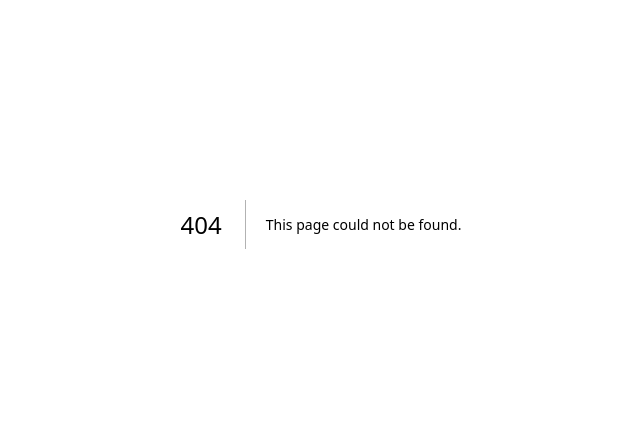
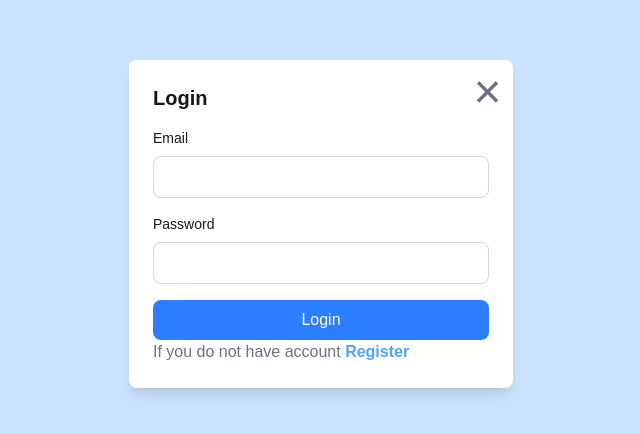
Before and after one commit to ajaythink/voice_counter_project, a Next.js app: page /components/loginmodel in a window 1280 px wide. Before the commit this address had no page. Shown: the part 176-610 px from the top of the page, without its empty margins (319-959 px from the left). Built offline with nearby package versions, Linux system fonts and the light colour scheme.

Commit message:
login page locan change and login frontend data sowing in browser console log

```diff
--- a/src/app/api/register/route.js
+++ b/src/app/api/register/route.js
@@ -7,19 +7,19 @@ export const POST = async (NextRequest) => {
     const body = await NextRequest.json();
     const { name, email, password } = body;
 
-
     if (!name || !email || !password) {
-      return new Response.json("All fields are required", { status: 400 });
+      return new Response(
+        JSON.stringify({ message: "All fields are required" }),
+        { status: 400, headers: { "Content-Type": "application/json" } }
+      );
     }
 
     const existingUser = await User.findOne({ email: email });
     if (existingUser) {
-      return new Response(
-        JSON.stringify(
-          { message: "User already exists" },
-          { status: 409, headers: { "Content-Type": "application/json" } }
-        )
-      );
+      return new Response(JSON.stringify({ message: "User already exists" }), {
+        status: 409,
+        headers: { "Content-Type": "application/json" },
+      });
     }
 
     const newUser = new User({
--- a/src/app/components/loginmodel.js
+++ b/src/app/components/loginmodel/page.js
@@ -1,4 +1,23 @@
-const loginmodel = ({onClose, setRegisterPopModel}) => {
+"use client";
+import React, {useState} from "react";
+
+const defaultValue = {
+  email: "",
+  password: "",
+};
+
+
+const Loginmodel = ({onClose, setRegisterPopModel}) => {
+  const [defaultData, setDefaultData] = useState(defaultValue);
+  const onValueChange = (e) => {
+    setDefaultData({ ...defaultData, [e.target.name]: e.target.value });
+  }
+
+  const onLogin = async (e) => {
+    e.preventDefault();
+    console.log("defaultData: ", defaultData);
+  }
+
   return (
     <>
       <div className="fixed inset-0 bg-blue-200/80 flex items-center justify-center z-50">
@@ -14,6 +33,9 @@ const loginmodel = ({onClose, setRegisterPopModel}) => {
               <input
                 type="text"
                 className="w-full p-2 border border-gray-300 rounded-lg focus:outline-none focus:ring-2 focus:ring-blue-500"
+                name="email"
+                value={defaultData.email}
+                onChange={(e) => onValueChange(e)}
               />
             </div>
             <div className="mb-4">
@@ -21,9 +43,12 @@ const loginmodel = ({onClose, setRegisterPopModel}) => {
               <input
                 type="password"
                 className="w-full p-2 border border-gray-300 rounded-lg focus:outline-none focus:ring-2 focus:ring-blue-500"
+                name="password"
+                value = {defaultData.password}
+                onChange={(e) => onValueChange(e)}
               />
             </div>
-            <button type="submit" className="w-full bg-blue-500 text-white p-2 rounded-lg hover:bg-blue-600 transition-colors" >Login</button>
+            <button type="submit" className="w-full bg-blue-500 text-white p-2 rounded-lg hover:bg-blue-600 transition-colors" onClick={(e) => onLogin(e)}>Login</button>
           </form>
           <button className="cursor-pointer text-gray-500" onClick={setRegisterPopModel}>If you do not have account <span className="text-blue-400 font-bold pt-4">Register</span></button>
         </div>
@@ -31,4 +56,4 @@ const loginmodel = ({onClose, setRegisterPopModel}) => {
     </>
   );
 };
-export default loginmodel;
+export default Loginmodel;
--- a/src/app/components/registermodel/page.js
+++ b/src/app/components/registermodel/page.js
@@ -11,7 +11,7 @@ const defaultData = {
 const Registermodel = ({ onClose, setLoginPopModelActive }) => {
   const [formData, setFormData] = useState(defaultData);
   const [error, setError] = useState(null);
-  const [sucess, setSucess] =  useState(null)
+  const [sucess, setSucess] = useState(null);
 
   const onValueChange = (e) => {
     setFormData({ ...formData, [e.target.name]: e.target.value });
@@ -33,17 +33,14 @@ const Registermodel = ({ onClose, setLoginPopModelActive }) => {
       if (response.status === 200) {
         console.log("User registered successfully", response.data);
         setSucess("User registered successfully");
-        // setLoginPopModelActive(false);
-        // onClose();
-      }
-      else if(response.status === 409){
-        setError("User already exists. Please login.");
       } else {
         setError(data.message || "Registration failed. Please try again.");
       }
     } catch (err) {
-      if(err.response){
-        setError(err.response.data.message || "Registration failed. Please try again.");
+      if (err.response) {
+        setError(
+          err.response.data.message || "Registration failed. Please try again."
+        );
       }
       console.error("Error during registration: ", err);
     }
--- a/src/app/page.js
+++ b/src/app/page.js
@@ -5,7 +5,7 @@ import SpeechRecognition, {
 } from "react-speech-recognition";
 import { FaMicrophone } from "react-icons/fa6";
 import { FaMicrophoneSlash } from "react-icons/fa";
-import LoginPopModel from "@/app/components/loginmodel.js";
+import LoginPopModel from "@/app/components/loginmodel/page.js";
 import RegisterModel from "@/app/components/registermodel/page";
 
 export default function Home() {
```
